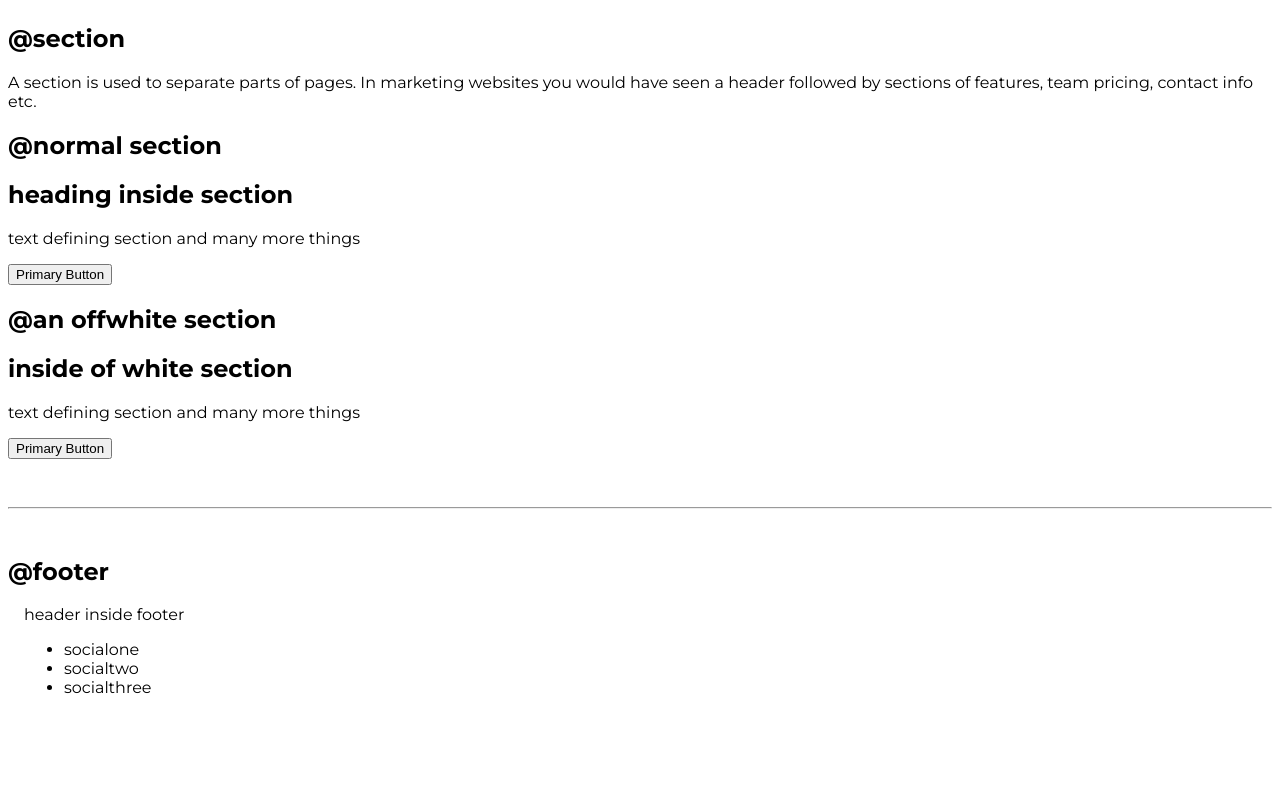
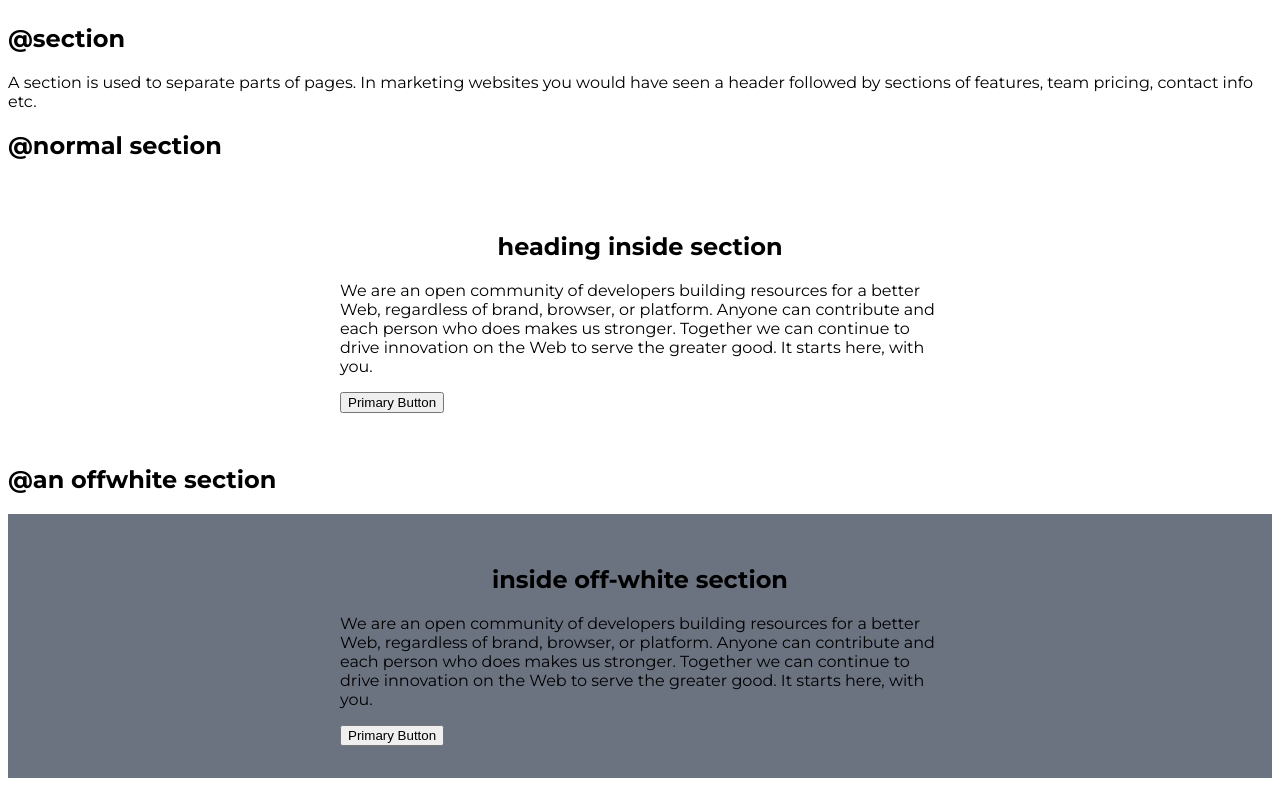
Before and after one commit to Krushna-Kulkarni/neogcamp-component-library, a plain HTML site: page index.html in a window 1280 px wide. Shown: the part 2380-3180 px from the top of the page. Before the commit the page ends 3093 px from the top, so only its background shows below. Drawn offline with Linux system fonts and the light colour scheme.

Commit message:
added section

```diff
--- a/index.html
+++ b/index.html
@@ -87,17 +87,20 @@
     <h2>@section</h2>
     <p>A section is used to separate parts of pages. In marketing websites you would have seen a header followed by
         sections of features, team pricing, contact info etc.</p>
+        <h2>@normal section</h2>
     <section class="section">
-        <h2>@normal section</h2>
-        <h2>heading inside section</h2>
-        <p>text defining section and many more things</p>
-        <button class="primary">Primary Button</button>
+        <div class="container container-center"> <h1>heading inside section</h2>
+            <p>We are an open community of developers building resources for a better Web, regardless of brand, browser, or platform. Anyone can contribute and each person who does makes us stronger. Together we can continue to drive innovation on the Web to serve the greater good. It starts here, with you.</p>
+            <button class="primary">Primary Button</button></div>
+
     </section>
     <h2>@an offwhite section</h2>
     <section class="section ow">
-        <h2>inside of white section</h2>
-        <p>text defining section and many more things</p>
-        <button class="primary">Primary Button</button>
+        <div class="container container-center">
+            <h1>inside off-white section</h2>
+                <p>We are an open community of developers building resources for a better Web, regardless of brand, browser, or platform. Anyone can contribute and each person who does makes us stronger. Together we can continue to drive innovation on the Web to serve the greater good. It starts here, with you.</p>
+                <button class="primary">Primary Button</button>
+        </div>
     </section>
     <hr>
 
--- a/styles.css
+++ b/styles.css
@@ -99,3 +99,18 @@ list-style: none;
 .hero .hero-heading .heading-inverted{
     color:var(--primary-color);
 }
+
+/* section  */
+
+.section{
+    padding: 2rem;
+}
+
+.section h1{
+    text-align:center;
+
+}
+
+.ow{
+    background-color:var(--dark-grey);
+}
```
